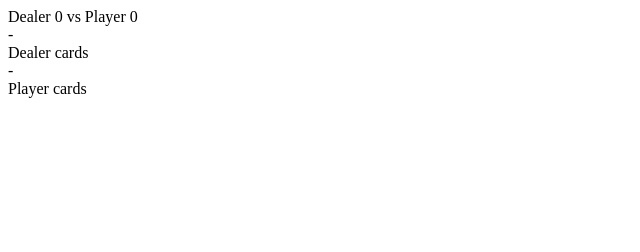
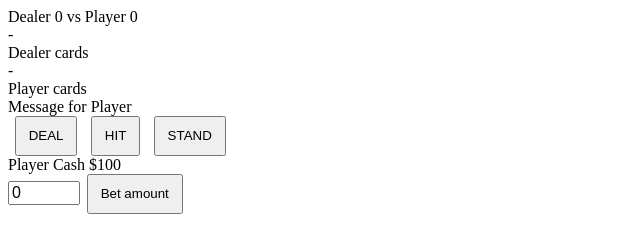
Before and after one commit to banqueter/bjSummer, a plain HTML site: page index.html in a window 1280 px wide. Shown: the whole page, without its empty margins (0-640 px from the left). Drawn offline with Linux system fonts and the light colour scheme.

Commit message:
Built cardDeck, suffleCards and added buttons. In the process of adding btn event handlers.

```diff
--- a/index.html
+++ b/index.html
@@ -5,6 +5,8 @@
     <style>
       .btn {
         display: inline-block;
+        margin-left: 0.5em;
+        margin-right: 0.5em;
         padding: 0.375rem 0.75rem;
         font: 1rem;
         line-height: 1.5rem;
--- a/script.js
+++ b/script.js
@@ -1,10 +1,66 @@
 const app = (function () {
   const game = {};
+  const suits = [`spades`, `hearts`, `clubs`, `diams`];
+  const ranks = [`A`, 2, 3, 4, 5, 6, 7, 8, 9, 10, `J`, `Q`, `K`];
+  let gameDeck = [];
+
+  const cardDeck = [].concat(
+    ...suits.map((suit) =>
+      ranks.map((rank) => ({
+        suit,
+        rank,
+        value:
+          rank === `A`
+            ? 11
+            : rank === `J` || rank === `Q` || rank === `K`
+            ? 10
+            : rank,
+      }))
+    )
+  );
+
+  function shuffle(array) {
+    return array
+      .map((a) => ({ sort: Math.random(), value: a }))
+      .sort((a, b) => a.sort - b.sort)
+      .map((a) => a.value);
+  }
+
+  function buildDeck() {
+    gameDeck = shuffle(cardDeck);
+    console.log(gameDeck);
+  }
 
   function init() {
     console.log(`init ready`);
+    buildGameBoard();
+    buildDeck();
+    addClicker();
+  }
+
+  function addClicker() {
+    game.btnDeal.addEventListener(`click`, deal);
+    game.btnStand.addEventListener(`click`, playerStand);
+    game.btnHit.addEventListener(`click`, nextCard);
+  }
+  function deal() {
+    game.dealerHand = [];
+    game.playerHand = [];
+    game.start = true;
+    game.playerCards.innerHTML = `Deal`;
+    game.dealerCards.innerHTML = `Deal`;
+  }
+  function playerStand() {
+    console.log(`Player Stand`);
+  }
+  function nextCard() {
+    console.log(`Next card`);
+  }
+
+  function buildGameBoard() {
     game.main = document.querySelector(`#game`);
     console.log(game);
+
     game.scoreBoard = document.createElement(`div`);
     game.scoreBoard.textContent = `Dealer 0 vs Player 0`;
     game.scoreBoard.style.fonstSize = "2em";
@@ -24,14 +80,55 @@ const app = (function () {
     game.player = document.createElement(`div`);
     game.playerCards = document.createElement(`div`);
     game.playerCards.textContent = `Player cards`;
-    game.playerScore = document.createElement("div");
+    game.playerScore = document.createElement(`div`);
     game.playerScore.textContent = `-`;
     game.playerScore.classList.add(`score`);
     game.player.append(game.playerScore);
     game.table.append(game.player);
     game.player.append(game.playerCards);
 
+    // Dashboard
+    game.dashboard = document.createElement(`div`);
+    game.status = document.createElement(`div`);
+    game.status.classList.add(`message`);
+    game.status.textContent = `Message for Player`;
+
+    // Buttons
+    game.btnDeal = document.createElement(`button`);
+    game.btnDeal.textContent = `DEAL`;
+    game.btnDeal.classList.add(`btn`);
+    game.btnHit = document.createElement(`button`);
+    game.btnHit.textContent = `HIT`;
+    game.btnHit.classList.add(`btn`);
+    game.btnStand = document.createElement(`button`);
+    game.btnStand.textContent = `STAND`;
+    game.btnStand.classList.add(`btn`);
+
+    game.playerCash = document.createElement(`div`);
+    game.playerCash.classList.add(`message`);
+    game.playerCash.textContent = `Player Cash $100`;
+
+    game.inputBet = document.createElement(`input`);
+    game.inputBet.setAttribute(`type`, `number`);
+    game.inputBet.style.width = `4em`;
+    game.inputBet.style.fontSize = `1rem`;
+    game.inputBet.style.marginTop = `0.3em`;
+    game.inputBet.value = 0;
+
+    game.btnBet = document.createElement(`button`);
+    game.btnBet.textContent = `Bet amount`;
+    game.btnBet.classList.add(`btn`);
+
+    // Appending created elements
+    game.dashboard.append(game.status);
+    game.table.append(game.dashboard);
     game.main.append(game.table);
+    game.dashboard.append(game.btnDeal);
+    game.dashboard.append(game.btnHit);
+    game.dashboard.append(game.btnStand);
+    game.dashboard.append(game.playerCash);
+    game.dashboard.append(game.inputBet);
+    game.dashboard.append(game.btnBet);
   }
   return { init: init };
 })();
```
